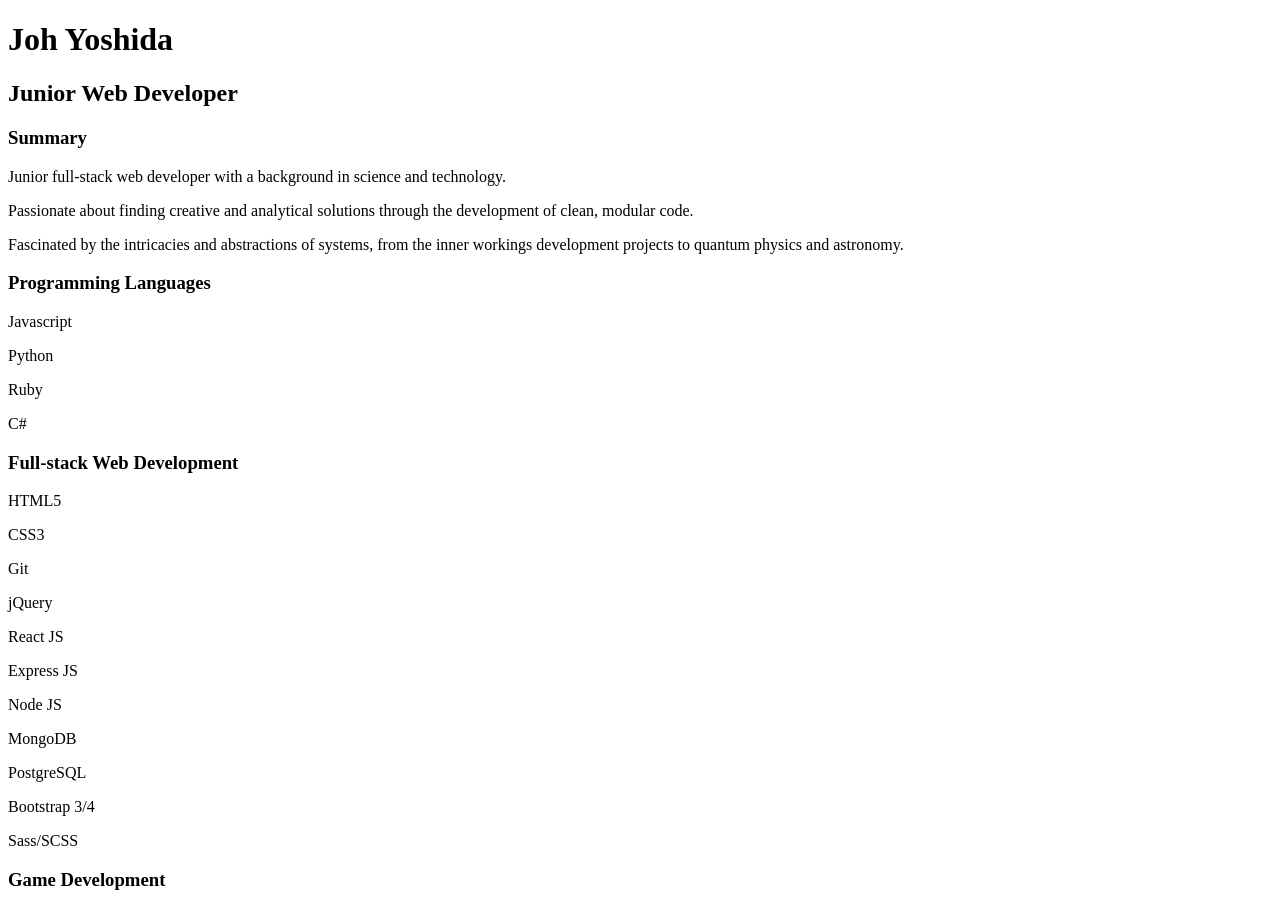
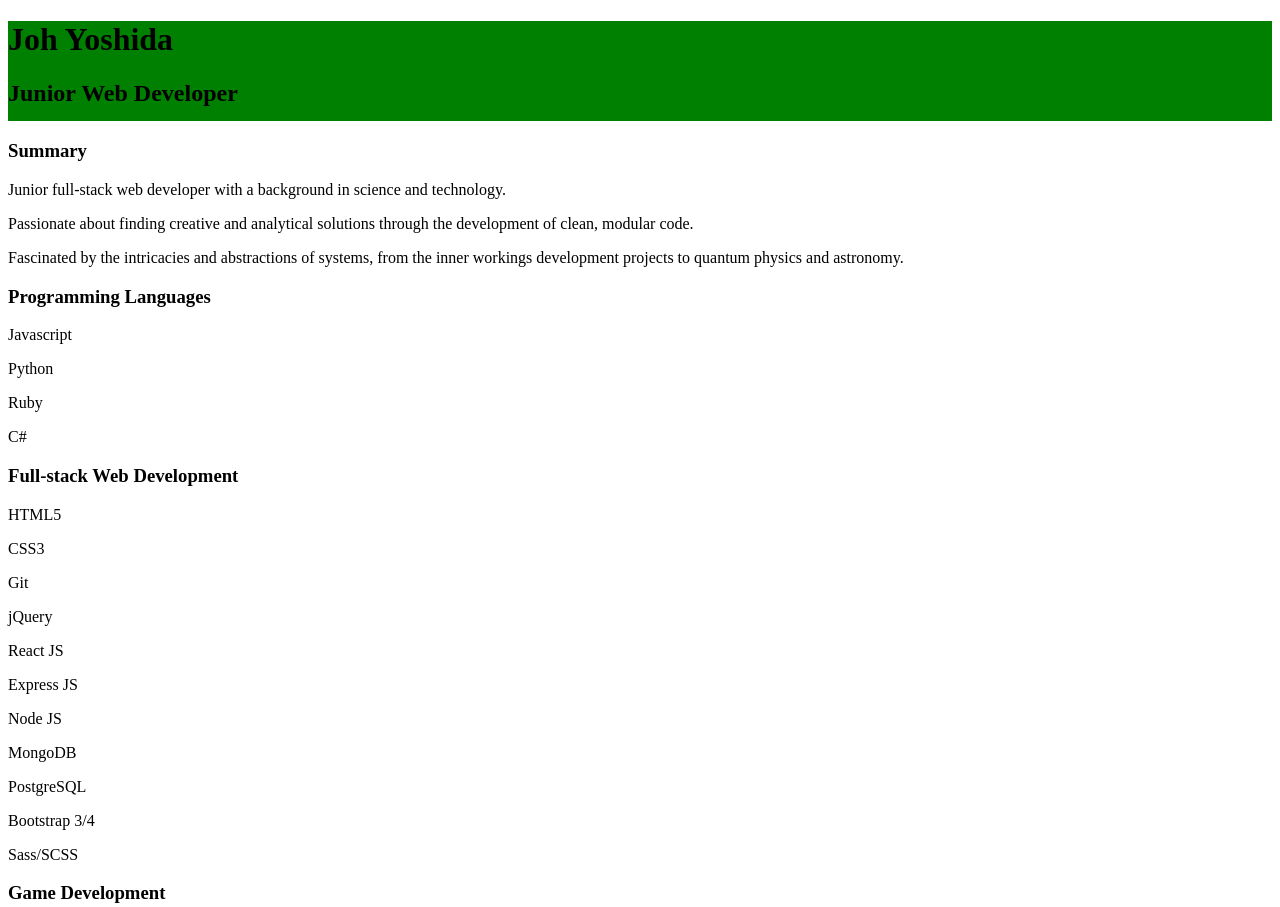
Before and after one commit to JohYoshida/JohYoshida.github.io, a plain HTML site: page index.html in a window 1280 px wide. Shown: the top 907 px of the page. Drawn offline with Linux system fonts and the light colour scheme.

Commit message:
Add styleshet

```diff
--- a/index.html
+++ b/index.html
@@ -2,7 +2,7 @@
 <html>
   <head>
     <meta charset="utf-8">
-    <link rel="stylesheet" href="./styles/main.css">
+    <link rel="stylesheet" href="styles/main.css">
     <title>Joh Yoshida</title>
   </head>
   <body>
--- /dev/null
+++ b/styles/main.scss
@@ -0,0 +1,4 @@
+.banner {
+  height: 100px;
+  background-color: green;
+}
```
Also changed, not shown: styles/main.css, 1 other file.
